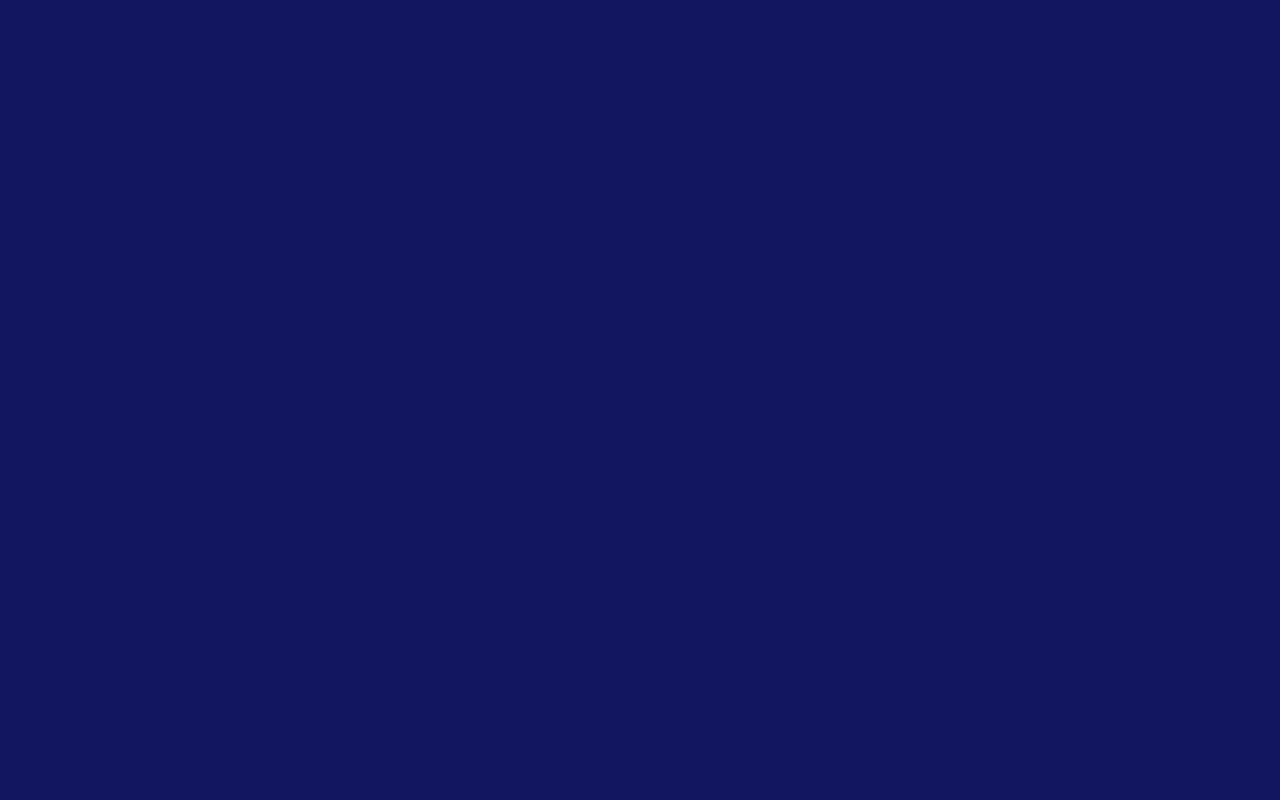
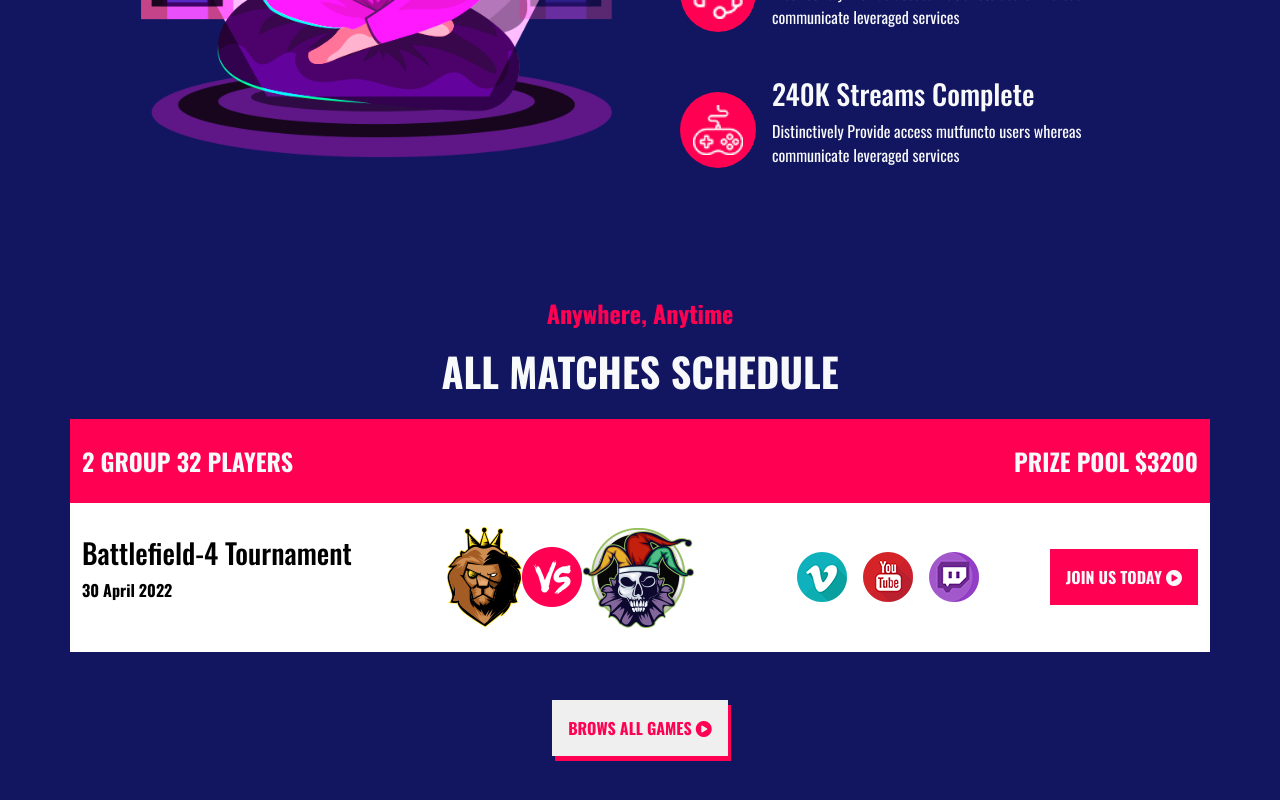
Before and after one commit to federicomanni97/proj-html-vuejs, a Vue app: page / in a window 1280 px wide. Shown: the part 2098-2898 px from the top of the page. Before the commit the page ends 2169 px from the top, so only its background shows below. Built offline with nearby package versions, Linux system fonts and the light colour scheme.

Commit message:
matches schedule setup added

```diff
--- a/src/App.vue
+++ b/src/App.vue
@@ -5,6 +5,7 @@
       </div>
         <MainFirstComponent/>
         <MainComponent/>
+        <MainMatchesSchedule/>
 </template>
 
 
@@ -13,12 +14,14 @@ import HeaderComponent from './components/HeaderComponent.vue';
 import JumbotronComponent from './components/JumbotronComponent.vue';
 import MainFirstComponent from './components/MainFirstComponent.vue';
 import MainComponent from './components/MainComponent.vue'
+import MainMatchesSchedule from './components/MainMatchesSchedule.vue';
   export default {
     components: {
       HeaderComponent,
       JumbotronComponent,
       MainFirstComponent,
       MainComponent,
+      MainMatchesSchedule
     }
   }
 </script>
--- a/src/components/MainFirstComponent.vue
+++ b/src/components/MainFirstComponent.vue
@@ -24,6 +24,9 @@
                     <img :src="store.smallLogos.dragonLogo" alt="">
                 </div>
             </div>
+        </div>
+        <div class="paddingt">
+            <button class="boxshadow colorlightred text-uppercase p-3 fw-bold">Brows All Games <i class="fa-solid fa-circle-play"></i></button>
         </div>
     </div>
 </template>
@@ -64,4 +67,13 @@ img{
     width: 30px;
     height: 30px;
 }
+
+.paddingt{
+    padding: 60px 0px;
+}
+
+.boxshadow{
+    box-shadow: 3px 5px var(--color-lightred);
+    border-style: none;
+}
 </style>
--- /dev/null
+++ b/src/components/MainMatchesSchedule.vue
@@ -0,0 +1,72 @@
+<template>
+    <div class="container text-light mainsections fw-bold my-5">
+        <div class="text-center">
+            <span class="fs-4 colorlightred">Anywhere, Anytime</span>
+            <h1 class="text-uppercase fw-bold py-3">All Matches Schedule</h1>
+        </div>
+        <div class="row align-items-center">
+            <div class="bglightred py-4 d-flex justify-content-between fs-4">
+                <div>
+                    <span>2 GROUP 32 PLAYERS</span>
+                </div>
+                <div>
+                    <span>PRIZE POOL $3200</span>
+                </div>
+            </div>
+            <div class="col-12 d-flex align-items-center justify-content-between bg-white">
+                <div class="text-black fs-6">
+                    <h2 class="fs-3">Battlefield-4 Tournament</h2>
+                    <p>30 April 2022</p>
+                </div>
+                <div class="mx-2 p-4">
+                    <img :src="store.smallLogos.lionLogo" alt="">
+                    <img class="vsimg" :src="store.smallLogos.vsLogo" alt="">
+                    <img :src="store.smallLogos.skullLogo" alt="">
+                </div>
+                <div>
+                    <img class="px-2" :src="store.socialLogos.vimeoLogo" alt="">
+                    <img class="px-2" :src="store.socialLogos.youtubeLogo" alt="">
+                    <img class="px-2" :src="store.socialLogos.twitchLogo" alt="">
+                </div>
+                <div class="paddingt">
+                    <button class="bglightred text-light text-uppercase border-0 p-3 fw-bold">Join Us Today <i class="fa-solid fa-circle-play"></i></button>
+                </div>
+            </div>
+        </div>
+        <div class="text-center py-5">
+            <button class="boxshadow border-0 colorlightred text-uppercase p-3 fw-bold">Brows All Games <i class="fa-solid fa-circle-play"></i></button>
+        </div>
+    </div>
+</template>
+
+<script>
+import { store } from '../data/store'
+export default {
+    setup () {
+
+
+        return {
+            store
+        }
+    }
+}
+</script>
+
+<style lang="scss" scoped>
+.colorlightred{
+    color: var(--color-lightred);
+}
+
+.bglightred{
+    background-color: var(--color-lightred);
+}
+
+.mainsections{
+    font-family: "Oswald", sans-serif;
+}
+.boxshadow{
+    box-shadow: 3px 5px var(--color-lightred);
+    border-style: none;
+}
+
+</style>
--- a/src/data/store.js
+++ b/src/data/store.js
@@ -28,5 +28,10 @@ export const store = reactive({
         catLogo: '/public/images/teamsm-10.png',
         redDragonLogo: '/public/images/teamsm-11.png',
         monkeyLogo: '/public/images/teamsm-12.png',
+    },
+    socialLogos: {
+        vimeoLogo: '/public/images/social-1.png',
+        youtubeLogo: '/public/images/social-2.png',
+        twitchLogo: '/public/images/social-3.png',
     }
 })
```
